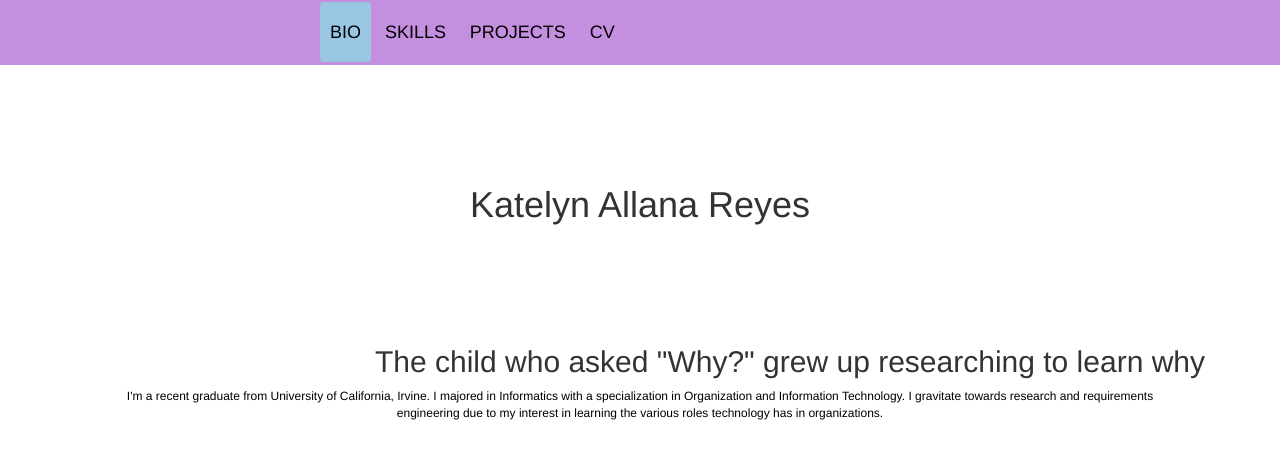
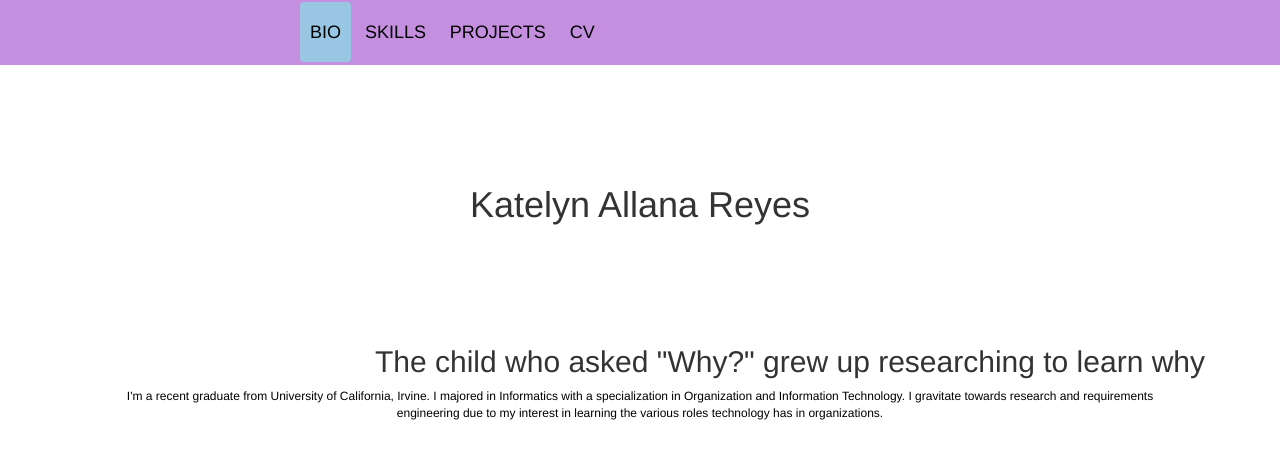
Before and after one commit to katelynallana/katelynallana.github.io, a plain HTML site: page index.html in a window 1280 px wide. Drawn offline with nearby package versions, Linux system fonts and the light colour scheme.

Commit message:
update index css

```diff
--- a/index.css
+++ b/index.css
@@ -1,7 +1,7 @@
 .header{
   overflow: hidden;
   background-color: #C58FE0;
-  padding: 20px 320px 20px;
+  padding: 20px 300px 20px;
 }
 
 .header a{
```
